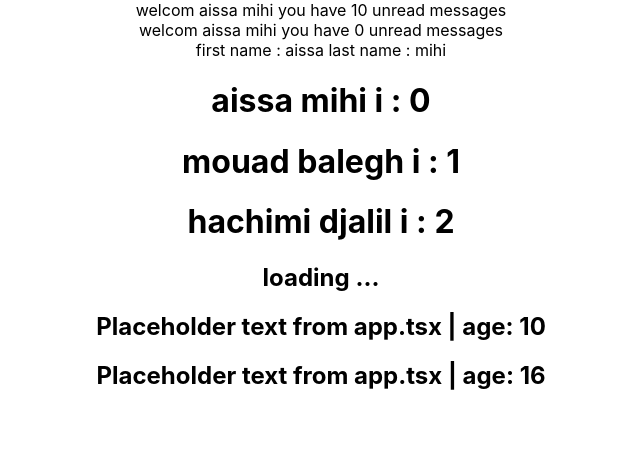
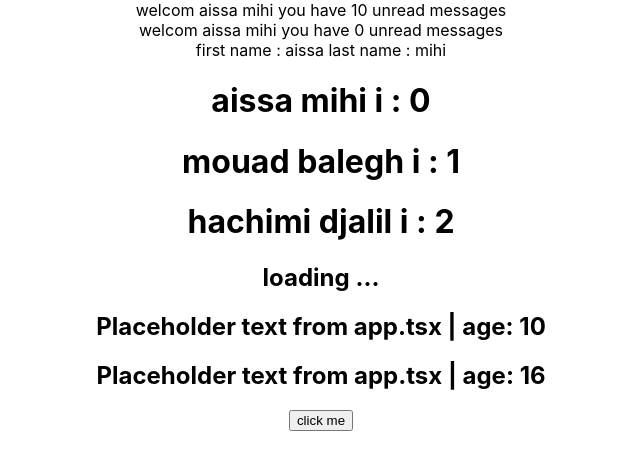
Before and after one commit to Aissa-Dev/React-TypeScript, a React (Create React App) app: page / in a window 1280 px wide. Shown: the top 470 px of the page, without its empty margins (319-959 px from the left). Built offline with nearby package versions, Linux system fonts and the light colour scheme.

Commit message:
Event Props

```diff
--- a/src/App.tsx
+++ b/src/App.tsx
@@ -1,4 +1,6 @@
+import React from "react";
 import "./App.css";
+import { Button } from "./components/Button";
 import { Greet } from "./components/Greet";
 import { Heading } from "./components/Heading";
 import { Oscar } from "./components/Oscar";
@@ -12,6 +14,12 @@ function App() {
     lastName: "mihi"
   };
 
+  const handleClick = (
+    event: React.MouseEvent<HTMLButtonElement>,
+    id: number
+  ) => {
+    console.log("clicked passed from app xD", event, id);
+  };
   const nameList = [
     {
       first: "aissa",
@@ -37,6 +45,7 @@ function App() {
       <Oscar>
         <Heading x={16}> Placeholder text from app.tsx</Heading>
       </Oscar>
+      <Button handleClick={handleClick} />
     </div>
   );
 }
--- /dev/null
+++ b/src/components/Button.tsx
@@ -0,0 +1,8 @@
+import React from "react";
+
+type ButtonProps = {
+  handleClick: (event: React.MouseEvent<HTMLButtonElement>, id: number) => void;
+};
+export const Button = (props: ButtonProps) => {
+  return <button onClick={(e) => props.handleClick(e, 1)}>click me</button>;
+};
--- /dev/null
+++ b/src/components/Container.tsx
@@ -0,0 +1,3 @@
+export const Container = () => {
+  return <div>text content goes here</div>;
+};
--- a/src/components/Oscar.tsx
+++ b/src/components/Oscar.tsx
@@ -1,5 +1,5 @@
 type OscarProps = {
-  children: React.ReactNode
+  children: React.ReactNode;
 };
 
 export const Oscar = (props: OscarProps) => {
```
